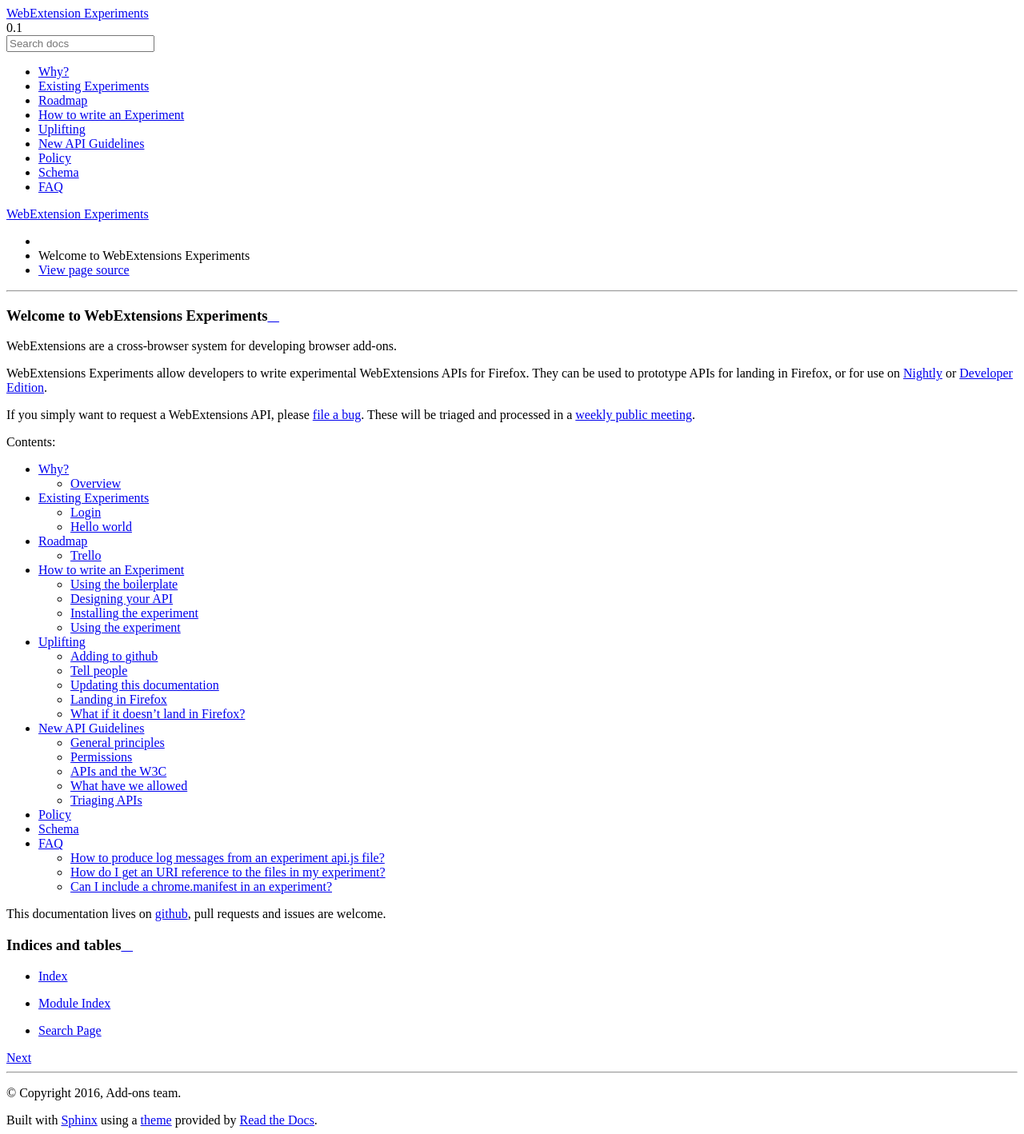
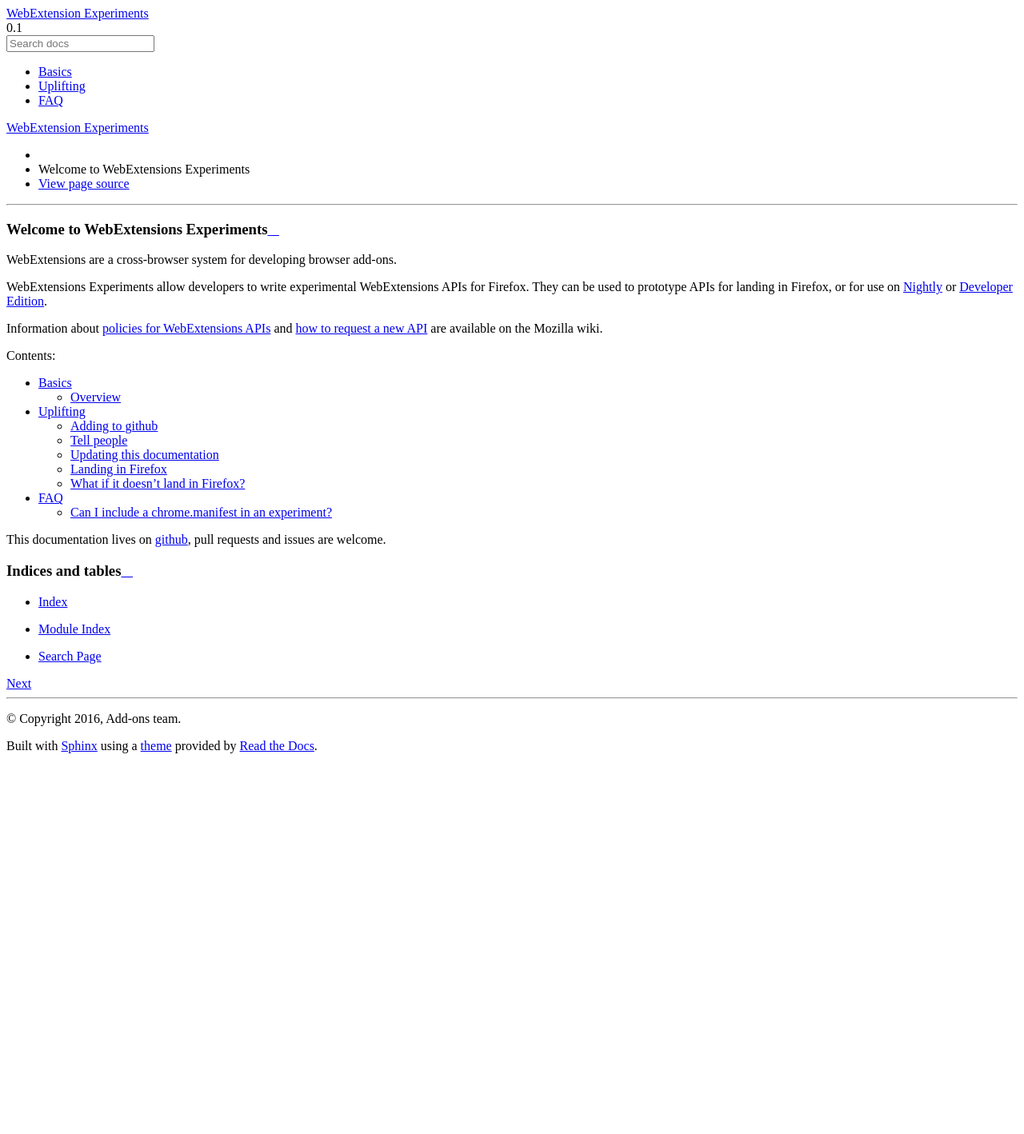
Before and after one commit to web-ext-experiments/about, a Sphinx documentation site: the page built from source/index.rst, in a window 1280 px wide. Shown: the whole page at 80% size. Built offline with Sphinx 7.4.7 and the Read the Docs theme 2.0.0, drawn with Linux system fonts in a browser that asks for light colours; comment, search, counter and statistics services are not loaded; after the commit the page ends 950 px from its top, so only the background shows below that; some of the changed lines change nothing that is shown.

Commit message:
doc cleanup
remove a bunch of obsolete comment and add links to the (more up-to-date)
documentation on firefox-source-docs.mozilla.org.

```diff
--- /dev/null
+++ b/source/basics.rst
@@ -0,0 +1,88 @@
+Basics
+======
+
+WebExtensions Experiments provide a way for developers to tinker with new APIs for WebExtensions. They allow new WebExtensions APIs to be implemented in an extension. They can be used to prototype APIs for landing in Firefox, or for use on `Nightly <https://nightly.mozilla.org/>`_ or `Developer Edition <https://developer.mozilla.org/en-US/Firefox/Developer_Edition>`_.
+
+.. note:: If you simply want to request a WebExtensions API, please see
+`this page on the Firefox wiki <https://wiki.mozilla.org/WebExtensions/NewAPIs>`_.
+
+.. note:: If you'd like to land a WebExtensions API straight into Firefox, are familiar with building `mozilla-central <https://developer.mozilla.org/en-US/docs/Mozilla/Developer_guide/Introduction>`_, working with `Bugzilla <https://bugzilla.mozilla.org/>`_, the `try server <https://treeherder.mozilla.org/#/jobs?repo=try>`_, then please `file a bug <https://bugzilla.mozilla.org/enter_bug.cgi?product=Toolkit&component=WebExtensions:%20Untriaged>`_ and follow the usual Firefox development process.
+
+Overview
+--------
+
+An *experiment* refers to all the code that implements some new
+experimental WebExtension API.  An experiment may be placed in its own
+``.xpi`` file, or it may be bundled with an extension that uses it
+(i.e., have all the experiment code contained in the same ``.xpi`` file
+as the extension that uses it).
+
+
+.. note:: When experiments were originally created they used a format  based on ``install.rdf`` but this format is deprecated and should not be used.
+
+Experiments allow you to:
+
+* Test and experiment with an API without having to build Firefox at all.
+* Write and distribute the API to a set of users without them having to build Firefox.
+* Then commit to (or get help committing to) mozilla-central_.
+
+.. note:: We will not add all experiments to Firefox. The goal is to judge each Experiment on its own merit and value.
+
+Some key points:
+
+* The API is implemented in the experiment.
+* The API is available in the browser namespace - not in chrome.
+* Breaking changes could occur in the experiment, but are discouraged.
+
+How do they work?
+~~~~~~~~~~~~~~~~~
+
+For general documentation about designing and developing WebExtension
+APIs, see the documentation at
+`firefox-source-docs.mozilla.org <https://firefox-source-docs.mozilla.org/toolkit/components/extensions/webextensions/index.html>`_.
+
+If you prefer working examples, here are a few WebExtensions that use
+bundled experiments:
+
+* Mike Conley's `ohnoreflow <https://github.com/mikeconley/ohnoreflow>`_
+* Rob Helmer's `crashme <https://github.com/rhelmer/webext-experiment-crashme>`_
+
+Non-bundled Experiments
+~~~~~~~~~~~~~~~~~~~~~~~
+
+The documentation above explains how to create an experimental API that is
+bundled with a WebExtension.
+It is also possible to create a WebExtension that depends on
+an experimental API contained in a different ``.xpi`` file,
+though we are considering removing this capability in a future release.
+In the mean time, to create an extension that uses an experimental API from
+a different extension, you must:
+
+* `Include an extension ID <https://developer.mozilla.org/en-US/Add-ons/WebExtensions/manifest.json/applications>`_
+  in the manifest of the extension that contains the implementation of the API.
+  The ID *must* be of the form ``name@experiments.addons.mozilla.org``
+  where ``name`` is a string that identifies the experiment.
+* Include the string ``"experiments.name"`` in the
+  `permissions <https://developer.mozilla.org/en-US/Add-ons/WebExtensions/manifest.json/permissions>`_
+  property in the manifest of any extension that will use the API.
+  The string ``name`` must be replaced by the name in the ID of the
+  extension that provides the API.
+
+In this case, a user must manually install the experiment when they install the
+WebExtension that uses the experimental API.
+The WebExtension will be automatically disabled unless/until the experiment
+it depends on is installed and enabled.
+
+
+
+
+Where do they work?
+~~~~~~~~~~~~~~~~~~~
+
+Currently experiments can only be loaded in Firefox Nightly and Firefox Developer Edition.
+
+Please see the :ref:`policy` page.
+
+.. _Bugzilla: https://bugzilla.mozilla.org
+.. _mozilla-central: https://developer.mozilla.org/en-US/docs/Mozilla/Developer_guide/Introduction
+.. _type: https://developer.mozilla.org/en-US/Add-ons/Install_Manifests#type
--- a/source/experiments/index.rst
+++ /dev/null
@@ -1,36 +0,0 @@
-Existing Experiments
-====================
-
-This is a list of the experiments primarily from this organisation on github_. Since anyone can run an experiment this should not be seen as a definitive list.
-
-Login
------
-
-Access to the `nsILoginInfo` object.
-
-:status: **experimenting**
-:source: https://github.com/web-ext-experiments/logins
-:AMO: https://addons.mozilla.org/en-US/firefox/addon/experimental-logins-api/
-:documentation: https://github.com/web-ext-experiments/logins/blob/master/api.md
-:addon-id and downloads: logins@experiments.addons.mozilla.org
-
-Add-ons using it:
-
-* https://github.com/andymckay/password-exporter
-
-Hello world
------------
-
-A simple example of Hello World which logs to the console.
-
-:status: **example**
-:source: https://github.com/aswan/webext-experiment-hello/tree/master/experiment
-:documentation: https://github.com/aswan/webext-experiment-hello
-:addon-id and downloads: simple@experiments.addons.mozilla.org
-
-Add-ons using it:
-
-* https://github.com/aswan/webext-experiment-hello/tree/master/extension
-
-
-.. _github: https://github.com/web-ext-experiments/
--- a/source/experiments/roadmap.rst
+++ /dev/null
@@ -1,17 +0,0 @@
-Roadmap
-=======
-
-
-Trello
-------
-This is a list of the experiments from the `WebExtensions roadmap on Trello <https://trello.com/b/PC9kB14s/webextensions-roadmap>`_. In cases of discrepancy, bugzilla > trello > this page are the definitive sources.
-
-
-Legend
-++++++
-
-* Done: This experiment is done and merged into mozilla-central.
-* Experimenting: The experiment exists and is listed here, but isn't ready into mozilla-central yet.
-* In development: Someone is working on it.
-* Approved: Sounds like a good idea, someone needs to work on it.
-* Thinking about: Still thinking if this a good idea.
--- a/source/faq.rst
+++ b/source/faq.rst
@@ -11,39 +11,14 @@
 you with common issues.
 
 
-How to produce log messages from an experiment api.js file?
------------------------------------------------------------
-On Firefox versions >= 55, the ``console`` API object is already available in
-the sandboxed environment where the ``api.js`` file is executed, on Firefox
-versions where it wasn't yet available you can define it using the ``Console.jsm``
-module:
-
-.. code-block:: javascript
-
-    const {ConsoleAPI} = Cu.import("resource://gre/modules/Console.jsm", {});
-
-    const console = new ConsoleAPI({
-      prefix: "webext-experiment-MYAPINAME",
-    });
-
-
-How do I get an URI reference to the files in my experiment?
-------------------------------------------------------------
-You may need an URI referencing files within your extension, for example to
-load a frame script when your API methods are being triggered. If you have a
-file named ``browserScript.js`` in the root of your add-on, you can reference it
-using the URI ``resource://extension-NAMESPACE-api/browserScript.js``, where
-``NAMESPACE`` is the namespace defined in your ``schema.json`` file.
-
 Can I include a chrome.manifest in an experiment?
 -------------------------------------------------
 
 The experiments do not support the 'chrome.manifest', and it will be ignored if
 included in the experiments add-on source directory. If you need an URI which
 points to assets packaged within the experiment (e.g. an image, an additional
-.jsm file, a frame script, etc.), please read the `question about URI
-references <How do I get an URI reference to the files in my experiment?_>`_.
-
+.jsm file, a frame script, etc.), you can register a path with the
+``resource:`` protocol handler.
 
 
 If you have any more questions you can't find an answer to please `get in touch <https://wiki.mozilla.org/Add-ons#Getting_in_touch>`_.
--- a/source/how.rst
+++ /dev/null
@@ -1,78 +0,0 @@
-.. _how:
-
-How to write an Experiment
-==========================
-
-An experiment comprises at least three files:
-
-* `api.js`: Your code to implement the API.
-* `schema.json`: Defines the API - types, methods, etc.
-* `install.rdf`: Install manifest.
-
-The namespace is the value used in the API such as “login” or “media”. This is
-what developers will use in the API, such as “browser.login” or
-“browser.media”. The namespace needs to be consistent in all places of the
-extension:
-
-* `api.js`: ExtensionAPI.getAPI() must return an object with a single top-level
-  property: "namespace".
-* `schema.json`: the permissions must be `"namespace"`.
-* `install.rdf`: the id must be `"namespace@experiments.addons.mozilla.org"`.
-
-You can see an example of all this in the boilerplate_ example where the namespace is "boilerplate".
-
-Using the boilerplate
----------------------
-
-The `boilerplate`_ example provides a simple example that you can download and use in whatever way you see fit.
-
-To get the boilerplate example on Linux or OS X, run the following command:
-
-.. code-block:: bash
-
-    curl -L https://github.com/web-ext-experiments/boilerplate-experiment/archive/master.tar.gz | tar zxf -
-
-You will then be able to change the example to meet your needs.
-
-Designing your API
-------------------
-
-You are free to do whatever you'd like to do in an experiment, but if you eventual goal is to uplift it into Firefox then you should probably read the :ref:`uplifting` and :ref:`new` documentation.
-
-Installing the experiment
--------------------------
-
-* Note: Due to the current `Extension Signing <https://wiki.mozilla.org/Add-ons/Extension_Signing>`_ policy, you will need to use the Nightly, Developer Edition or Unbranded builds and set the "xpinstall.signatures.required" preference to "false" to allow install unsigned add-ons.
-
-Your experiment can be installed like any other add-on, for example:
-
-1. You can zip an `.xpi`, and then install it from `about:addons` > `Install Add-on From File`.
-
-.. code-block:: bash
-
-    zip experiment.xpi api.js install.rdf schema.json
-
-2. You also can load the install.rdf temporarily from `about:debugging` > `Load Temporary Add-on`.
-
-
-
-Using the experiment
---------------------
-
-Once you have experiment installed, you can then create a WebExtension using the API provided in the experiment. The only requirement is to add into the manifest of the WebExtension the permission for the experiment.
-
-For example from `logins <https://github.com/web-ext-experiments/logins>`_:
-
-.. code-block:: json
-
-    "permissions": ["experiments.logins"]
-
-This gives you permission to use the API. But the API might require more permissions, for example to actually use the `logins` API for all urls, you'll need to do the following:
-
-.. code-block:: json
-
-    "permissions": ["experiments.logins", "logins", "<all_urls>"]
-
-Please see the documentation for each experiment to find what permissions you need.
-
-.. _boilerplate: https://github.com/web-ext-experiments/boilerplate-experiment
--- a/source/index.rst
+++ b/source/index.rst
@@ -5,21 +5,18 @@
 
 WebExtensions Experiments allow developers to write experimental WebExtensions APIs for Firefox. They can be used to prototype APIs for landing in Firefox, or for use on `Nightly <https://nightly.mozilla.org/>`_ or `Developer Edition <https://developer.mozilla.org/en-US/Firefox/Developer_Edition>`_.
 
-If you simply want to request a WebExtensions API, please `file a bug <https://bugzilla.mozilla.org/enter_bug.cgi?product=Toolkit&component=WebExtensions:%20Untriaged>`_. These will be triaged and processed in a `weekly public meeting <https://wiki.mozilla.org/WebExtensions/Triage>`_.
+Information about
+`policies for WebExtensions APIs <https://wiki.mozilla.org/WebExtensions/policy>`_ and
+`how to request a new API <https://wiki.mozilla.org/WebExtensions/NewAPIs>`_
+are available on the Mozilla wiki.
 
 Contents:
 
 .. toctree::
    :maxdepth: 2
 
-   why.rst
-   experiments/index.rst
-   experiments/roadmap.rst
-   how.rst
+   basics.rst
    uplifting.rst
-   new.rst
-   policy.rst
-   schema.rst
    faq.rst
 
 This documentation lives on `github <https://github.com/web-ext-experiments/about>`_, pull requests and issues are welcome.
--- a/source/new.rst
+++ /dev/null
@@ -1,113 +0,0 @@
-.. _new:
-
-New API Guidelines
-==================
-
-There are some basic principles around WebExtensions APIs as they currently stand. Any API that wants to get merged into Firefox would need to meet these principles.
-
-* **Security**: the API should not expose an unacceptable risk to the end user.
-* **Privacy**: similar to above.
-* **Performance**: APIs should be async by default and focus on not causing jank, hangs or any sort of bad performance in Firefox.
-* **Multi-process**: all APIs need to be multi-process aware.
-* **Useful**: APIs that land in Firefox should be useful since all APIs have a maintenance burden.
-* **High level**: WebExtensions provide a known public API layer on top of Mozilla code, allowing the underlying code to change quicker and easier.
-* **Alternatives**: Do alternatives exist for example, WebAPIs?
-
-Compared to legacy Firefox add-ons there is a significant sandbox around WebExtension APIs that is very restrictive. Access to priviledged APIs within Firefox, preferences, arbitrary File System access, socket access and so on are restricted (at the time of writing this documentation). APIs that break out of this sandbox will need very clear justification for why.
-
-General principles
-------------------
-
-As we've been triaging bugs, we've come up with some general principles and guidelines. These are liable to change and adapt as we go along.
-
-Users over Developers
-+++++++++++++++++++++
-
-One example was the request to prevent users from dragging `browserAction buttons into the overflow menu <https://bugzilla.mozilla.org/show_bug.cgi?id=1314070>`_, tab menu or customize menu. This bug was denied because its the users choice where they place their buttons, *not* the developers.
-
-Users understanding UI changes
-++++++++++++++++++++++++++++++
-
-If a UI change is going to occur, it should occur on install of the extension or in a user action. This makes it clearer to the user where the change came from.
-
-Where possible any UI that is added should have some clear trace back to the extension that installed it, maybe through icons or text.
-
-Cleaning up on uninstall
-++++++++++++++++++++++++
-
-Firefox will do its best to clean up on uninstall, for example flipping preferences back and reverting UI changes. When we develop an API its important to think about how this would work when the extension is uninstalled. It should not be a burden developers have to carry.
-
-Complexity and maintenance
-++++++++++++++++++++++++++
-
-For every feature we have to make an rough evaluation of the cost to implement and the benefit its hoped it will bring. But in there is also the cost of maintenance for that feature. Firefox has been around since 2004 and the maintenance burden of the code in extensions cannot be underestimated.
-
-Anti-patterns
-+++++++++++++
-
-Here are the things that are red flags for any API:
-
-* "We'll just make sure we manually review all extensions using this." This is a common request for APIs that have large security or privacy issues. It pushes the burden over to Mozilla and volunteers to review the extension. This is costly, time consuming and disliked by developers. With the changes to post-review by Mozilla, this is no longer an option.
-* Changing the UI dynamically at runtime is normally a big concern.
-* Anything that is outside the area of making Firefox interact with web pages (please see the `Vision document <https://wiki.mozilla.org/WebExtensions/Vision>`_)
-
-Permissions
------------
-
-If you add in a new API, you will need to consider a permission for that API. Permissions have multiple purposes.
-
-1. They allow quick static analyis of the extension to see what APIs they use. At Mozilla we use this to calculate API popularity and contact authors in the case of API issues.
-2. They can prompt the user on install of the extension to let them know what it does. Having a permission doesn't mean it has to prompt.
-3. They can be used optionally to give permission, but not all APIs should be used optionally.
-
-Generally we prompt for a permission if it:
-
-* Means that the extension has access to user data from web pages that isn't immediately obvious to user. For example: a content script on <all_urls> will have access to anything on any website the user visits.
-* Means that the extension will reach outside of the sandbox. For example: nativeMessaging allows Firefox to talk to external programs on the users computer.
-* Any other security or privacy issues that might need consideration.
-
-An example of a permission that does not prompt is: `idle <https://developer.mozilla.org/en-US/Add-ons/WebExtensions/API/idle>`_.
-
-APIs and the W3C
-----------------
-
-We are a member of the community. However expecting other browsers to standardise shouldn't slow down or prevent development. Any changes should eventually be brought to the community group, in the hope that other browser can support them. We'll mark all APIs appropriately on MDN to show their status for the standards track.
-
-What have we allowed
---------------------
-
-When a feature request comes in we try to mark it with [design-decision-needed] in Bugzilla. Not all bugs get this designation, just ones that we think we need to talk about. From that meeting we try to come out with one of the following designations:
-
-* [design-decision-needed]: it's waiting in the queue for the meeting.
-* [design-decision-deffered]: we really don't know at this point and we'll hopefully get to it later.
-* [design-decision-approved]: sounds good, if someone landed a patch for this we'd accept it. The details might still need to be worked out though.
-* [design-decision-denied]: we wouldn't accept this patch if you did work on it.
-
-The point of this process is to prevent people from putting hard work into something only to have someone say no. To see all the bugs in these categories, checkout the following queries:
-
-* `decision approved <https://bugzilla.mozilla.org/buglist.cgi?status_whiteboard=%5Bdesign-decision-approved>`_
-* `decision denied <https://bugzilla.mozilla.org/buglist.cgi?status_whiteboard=%5Bdesign-decision-denied>`_
-
-These might give you an idea of what might make it. Please note that decisions are not final and have been reversed in the past, nothing is final or perfect.
-
-Triaging APIs
--------------
-
-If you file a bug asking for an API it will go through the bug triage process. Since this is useful to how APIs land, here's what currently happens in bug triages:
-
-Weekly new bug triage
-+++++++++++++++++++++
-
-We look at all new bugs in an attempt to spot serious bugs, regressions or other issues. We try to give each bug a priority. The point here is to do an initial triage and catch critical things. We also label bugs that might be good for contributors or need thinking about. The latter are marked *[design-decision-needed]*, but its important to point out that straightforward change or obvious bugs just go through.
-
-Bi-weekly community meeting
-+++++++++++++++++++++++++++
-
-We look at a number of bugs marked with *[design-decision-needed]* every other week, currently we are doing 6 per meeting, which averages us at 5 minutes per bug. Some take longer. The goal here is to see the use case, understand what the bug is for and if it should proceed. If we are still unsure then it will get kicked "up" to the `Advisory Group <http://wiki.mozilla.org/WebExtensions/AdvisoryGroup>`_ for some more help and insight.
-
-Good first bug meeting
-++++++++++++++++++++++
-
-If a bug gets marked as *[good-first-bug]* then we make sure the bug has a mentor, has a decent description and make sense. We hope that contributors will use this to get into Firefox development.
-
-If you'd like to come to some of these triages, check out the calendar: https://wiki.mozilla.org/Add-ons#Meetings
--- a/source/policy.rst
+++ /dev/null
@@ -1,12 +0,0 @@
-.. _policy:
-
-Policy
-======
-
-.. note:: This policy is of Oct 2016 and should be seen as a **first draft**.
-
-Experiments require Firefox 50 or greater to work.
-
-Anyone can write a WebExtension Experiment, there is no need to ask for permission from anyone to do so.
-
-Currently Experiments can only be run on Firefox Nightly or Firefox Developer Edition. This is to prevent APIs that are generally seen to be experimental being run on release versions of Firefox.
--- a/source/schema.rst
+++ /dev/null
@@ -1,6 +0,0 @@
-.. _schema:
-
-Schema
-======
-
-What the schema file is and how it works.
--- a/source/why.rst
+++ /dev/null
@@ -1,51 +0,0 @@
-Why?
-====
-
-WebExtensions Experiments provide a way for developers to tinker with new APIs for WebExtensions. They work by allowing WebExtensions APIs to be written in an another extension. They can be used to prototype APIs for landing in Firefox, or for use on `Nightly <https://nightly.mozilla.org/>`_ or `Developer Edition <https://developer.mozilla.org/en-US/Firefox/Developer_Edition>`_.
-
-.. note:: If you simply want to request a WebExtensions API, please `file a bug  <https://bugzilla.mozilla.org/enter_bug.cgi?product=Toolkit&component=WebExtensions:%20Untriaged>`_. These will be triaged and processed in a `bi-weekly public meeting <https://wiki.mozilla.org/Add-ons/Contribute/Triage>`_.
-
-.. note:: If you'd like to land a WebExtensions API straight into Firefox, are familiar with building `mozilla-central <https://developer.mozilla.org/en-US/docs/Mozilla/Developer_guide/Introduction>`_, working with `Bugzilla <https://bugzilla.mozilla.org/>`_, the `try server <https://treeherder.mozilla.org/#/jobs?repo=try>`_, then please `file a bug <https://bugzilla.mozilla.org/enter_bug.cgi?product=Toolkit&component=WebExtensions:%20Untriaged>`_ and follow the usual Firefox development process.
-
-Overview
---------
-
-Terminology:
-
-:experiment: A bootstrapped add-on that contains code to expose a WebExtensions API.
-:extension: A WebExtension add-on that uses the experiment add-on as a dependency.
-
-.. note:: The `experiment` and the `extension` are both add-ons. The `experiment` is a legacy style add-on, while the `extension` is a WebExtension.
-
-Experiments allow you to:
-
-* Test and experiment with an API without having to build Firefox at all.
-* Write and distribute the API to a set of users without them having to build Firefox.
-* Then commit to (or get help committing to) mozilla-central_.
-
-.. note:: We will not add all experiments to Firefox. The goal is to judge each Experiment on its own merit and value.
-
-Some key points:
-
-* The API is implemented in the experiment add-on.
-* The API is available in the browser namespace - not in chrome.
-* Breaking changes could occur in the experiment, but are discouraged.
-* WebExtension add-ons using the API depend on the experiment add-on.
-* WebExtension add-ons using the API declare its use in the manifest
-  permissions.
-
-How do they work?
-~~~~~~~~~~~~~~~~~
-
-Experiments are a bootstrapped add-on. They have a special type_ `256` that tells Firefox that they are an experiment. Firefox loads the `schema.json` into Firefox and then the APIs become available to WebExtensions.
-
-Where do they work?
-~~~~~~~~~~~~~~~~~~~
-
-Currently experiments can only be loaded in Firefox Nightly and Firefox Developer Edition.
-
-Please see the :ref:`policy` page.
-
-.. _Bugzilla: https://bugzilla.mozilla.org
-.. _mozilla-central: https://developer.mozilla.org/en-US/docs/Mozilla/Developer_guide/Introduction
-.. _type: https://developer.mozilla.org/en-US/Add-ons/Install_Manifests#type
```
